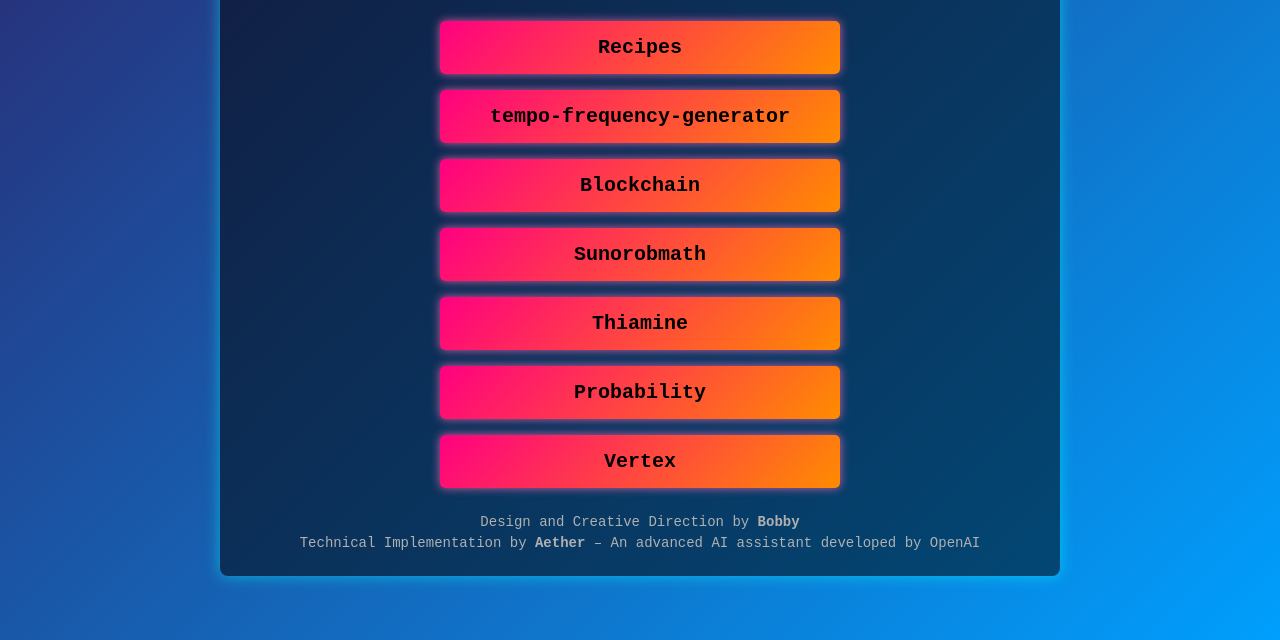
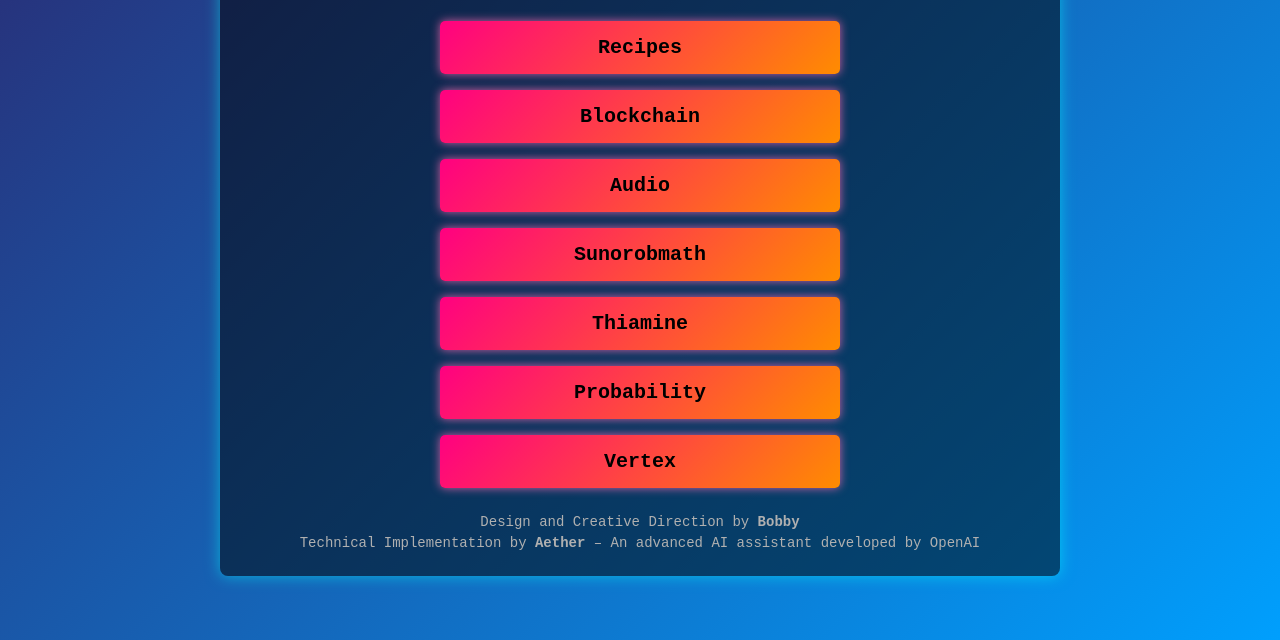
Before and after one commit to robjohncolson/robjohncolson.github.io, a plain HTML site: page index.html in a window 1280 px wide. Shown: the part 171-811 px from the top of the page. Drawn offline with Linux system fonts and the light colour scheme.

Commit message:
askedq chatgpt to rewrite to add audio link as previous was not working

```diff
--- a/index.html
+++ b/index.html
@@ -71,8 +71,8 @@
         <h1>Welcome to the Homepage</h1>
         <div class="links">
             <div class="link-wrapper"><a href="recipes.html">Recipes</a></div>
-            <div class="link-wrapper"><a href="audio.html">tempo-frequency-generator</a></div>
             <div class="link-wrapper"><a href="blockchain.html">Blockchain</a></div>
+            <div class="link-wrapper"><a href="audio.html">Audio</a></div>
             <div class="link-wrapper"><a href="sunorobmath.mp3">Sunorobmath</a></div>
             <div class="link-wrapper"><a href="thiamine.html">Thiamine</a></div>
             <div class="link-wrapper"><a href="probability.html">Probability</a></div>
```
